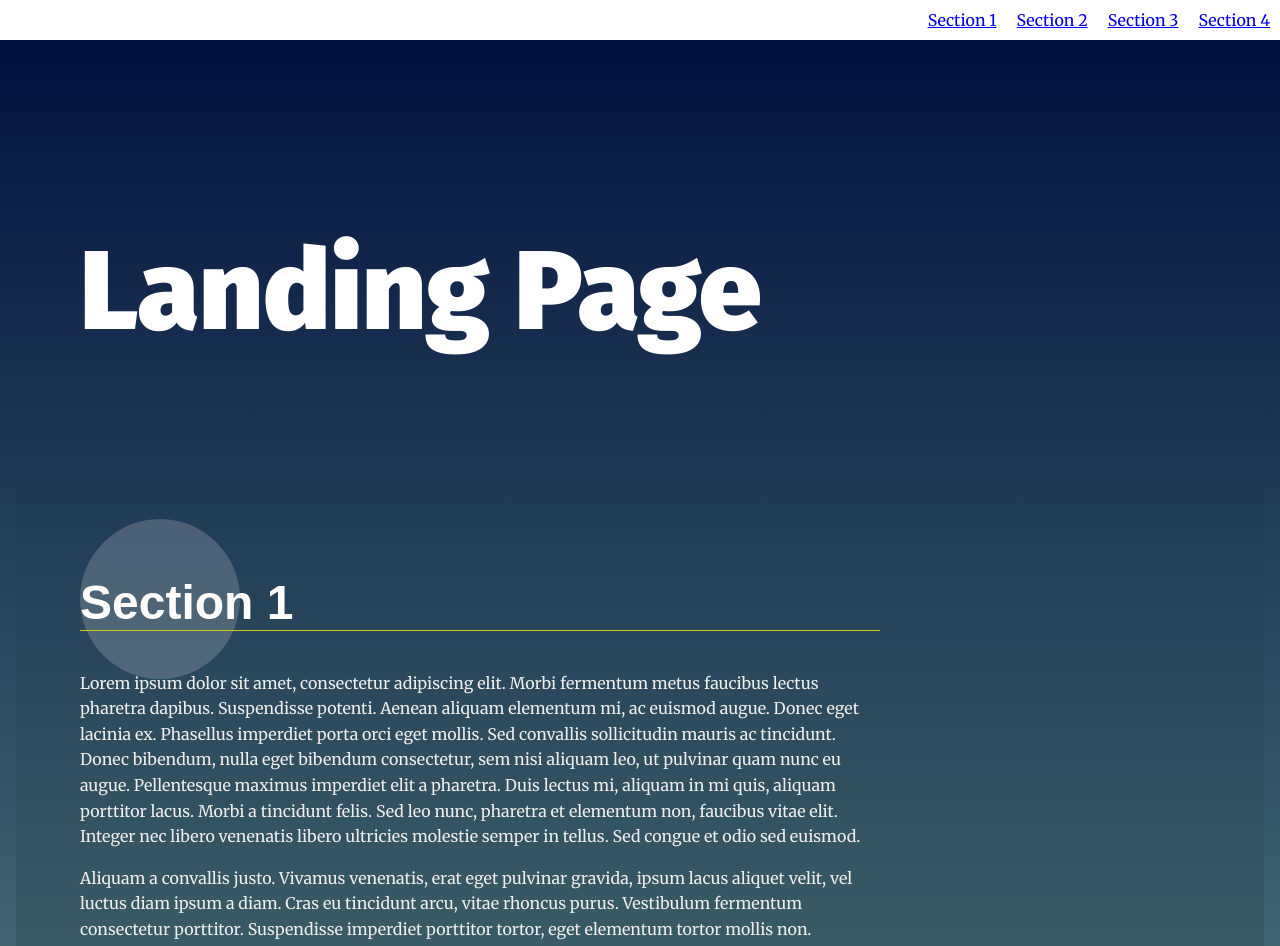
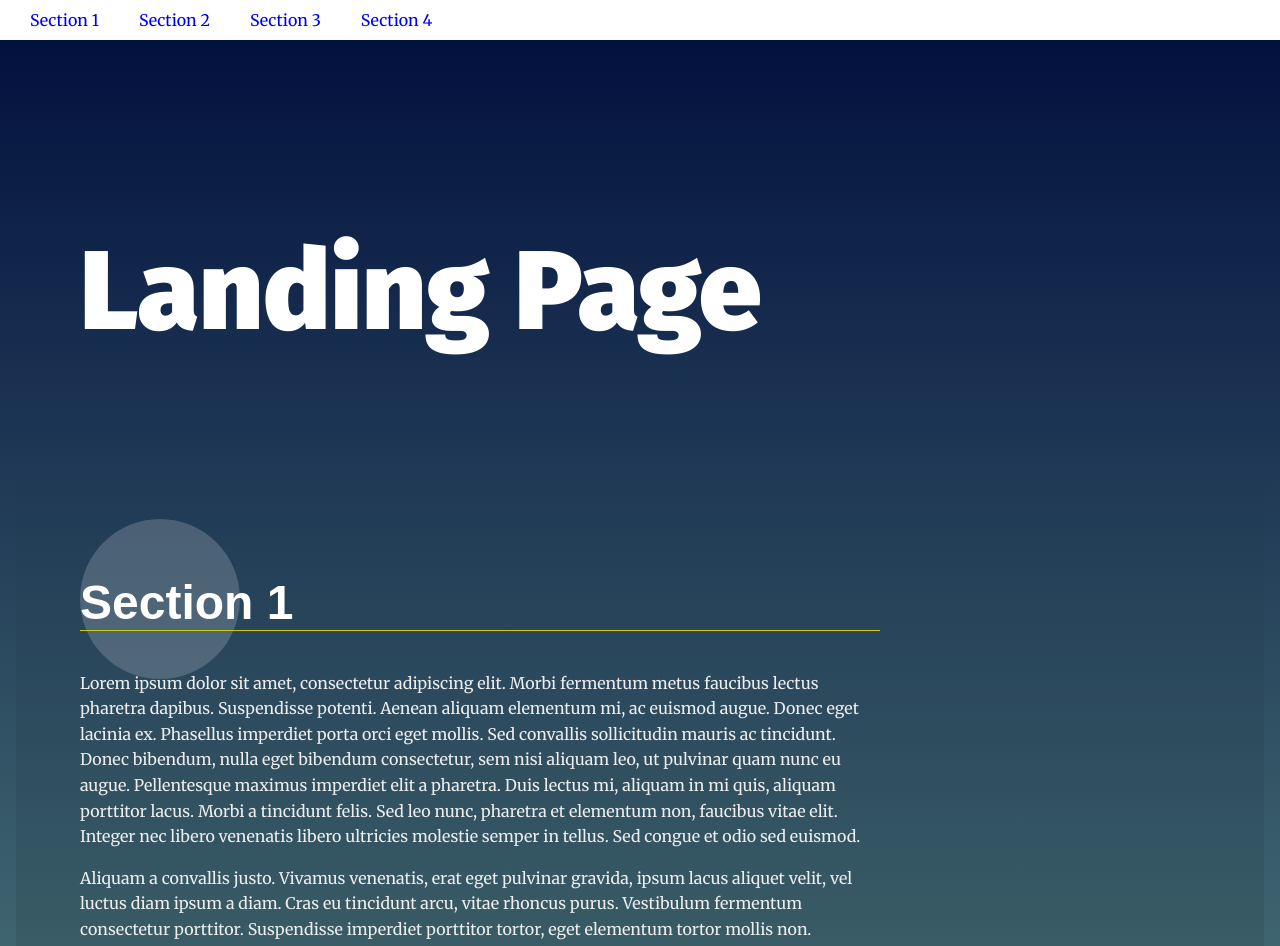
Before and after one commit to nmarkevich/LP, a website: page index.html in a window 1280 px wide. Shown: the top 946 px of the page. Drawn offline with Linux system fonts and the light colour scheme.

Commit message:
feat: Styling the navbar

```diff
--- a/css/styles.css
+++ b/css/styles.css
@@ -20,6 +20,20 @@ body {
     margin: 0;
     font-family: 'Merriweather', serif;
     color: #fff;
+}
+
+ul {
+    float: left;
+    list-style: none;
+}
+
+ul li {
+    float: left;
+    margin-left: 20px;
+}
+
+ul li a {
+    text-decoration: none;
 }
 
 
```
